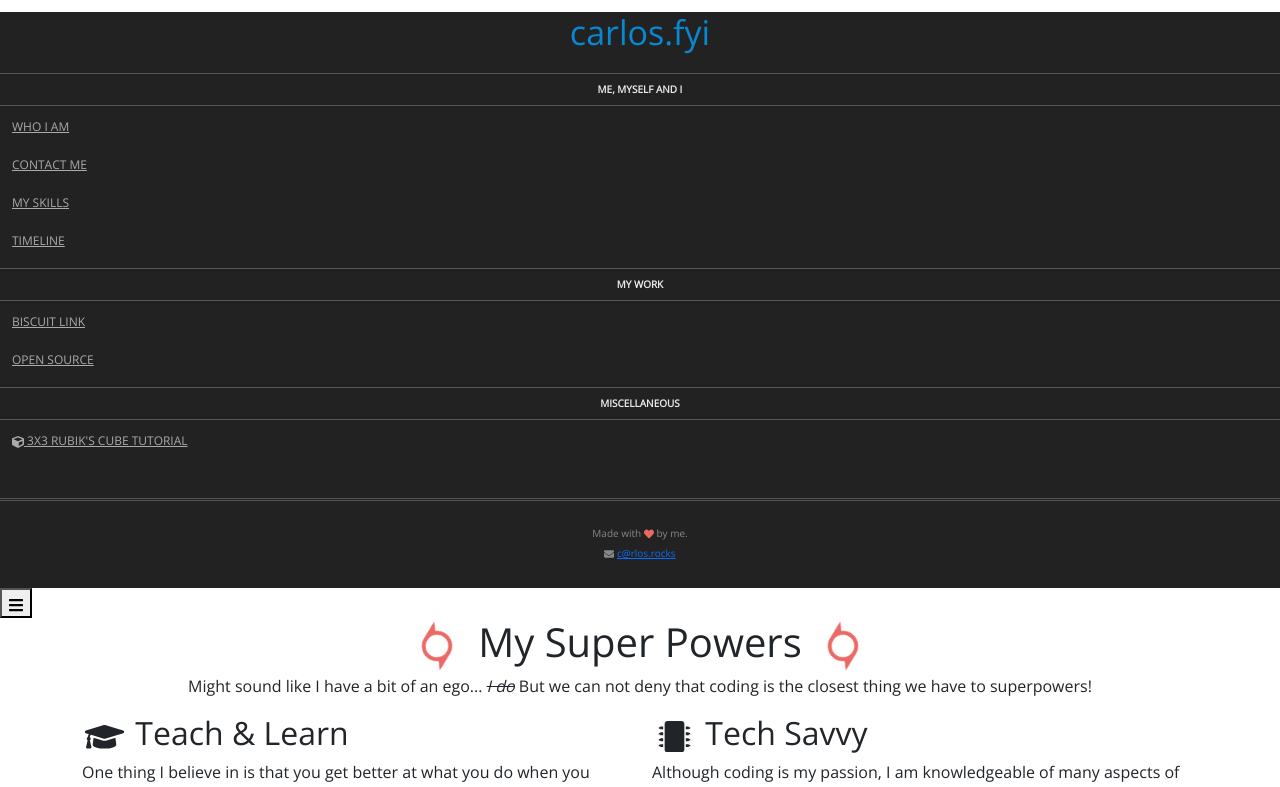
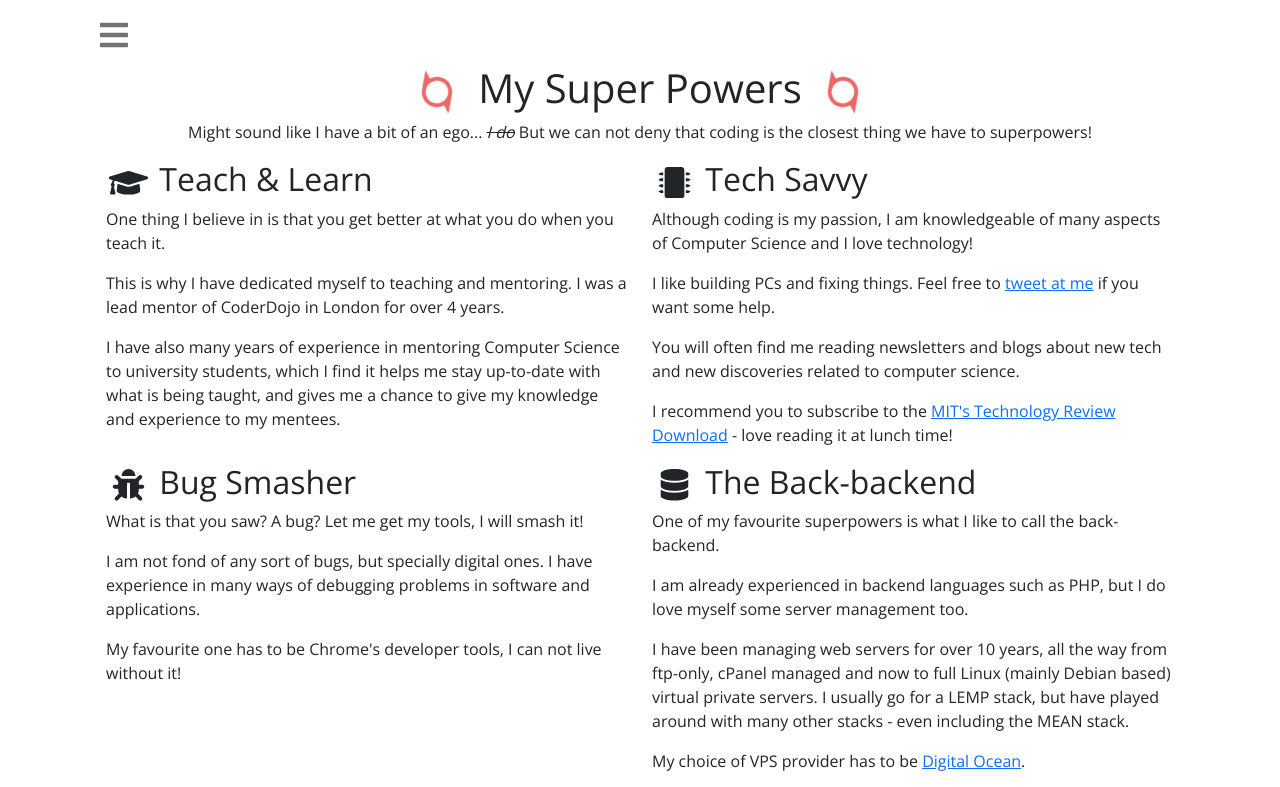
Before and after one commit to cajogos/carlos.fyi, a Next.js app: page /skills in a window 1280 px wide. Shown: the top 787 px of the page. Built offline with nearby package versions, Linux system fonts and the light colour scheme.

Commit message:
Initial menu drawer

```diff
--- a/_old/public/assets/css/main.css
+++ /dev/null
@@ -1,17 +0,0 @@
-/* TOGGLE BUTTON */
-button.toggle-button {
-	transition: opacity 0.5s;
-	background: transparent;
-	font-size: 32px;
-	cursor: pointer;
-	outline: none;
-	border: none;
-	height: 64px;
-	width: 64px;
-	opacity: 0.55;
-	color: #000;
-	padding: 0;
-}
-button.toggle-button:hover {
-	opacity: 1;
-}
--- a/_old/public/assets/css/slideout.css
+++ /dev/null
@@ -1,43 +0,0 @@
-/* SLIDEOUT JS DEFAULT CSS */
-body {
-	width: 100%;
-	height: 100%;
-}
-
-.slideout-menu {
-	position: fixed;
-	top: 0;
-	bottom: 0;
-	width: 300px;
-	min-height: 100vh;
-	overflow-y: auto;
-	-webkit-overflow-scrolling: touch;
-	z-index: 0;
-	display: none;
-}
-
-.slideout-menu-left {
-	left: 0;
-}
-
-.slideout-menu-right {
-	right: 0;
-}
-
-.slideout-panel {
-	position: relative;
-	z-index: 1;
-	will-change: transform;
-	background-color: #FFF;
-	min-height: 100vh;
-}
-
-.slideout-open,
-.slideout-open body,
-.slideout-open .slideout-panel {
-	overflow: hidden;
-}
-
-.slideout-open .slideout-menu {
-	display: block;
-}
--- a/components/SlideoutNavbar.tsx
+++ b/components/SlideoutNavbar.tsx
@@ -4,8 +4,12 @@ import { FaCube, FaHeart, FaEnvelope } from 'react-icons/fa';
 
 import ComponentStyles from '../styles/components/SlideoutNavbar.module.scss';
 
-export default function SlideoutNavbar()
+export default function SlideoutNavbar({ isOpen })
 {
+    if (!isOpen)
+    {
+        return <></>;
+    }
     return (
         <div className={ComponentStyles.menu}>
             <Link href="/">
--- a/layouts/Main.tsx
+++ b/layouts/Main.tsx
@@ -1,8 +1,10 @@
 import Head from 'next/head';
 
-import { FaBars } from 'react-icons/fa';
+import { FaBars, FaTimes } from 'react-icons/fa';
+
 import Footer from '../components/Footer';
 import SlideoutNavbar from '../components/SlideoutNavbar';
+import { useState } from 'react';
 
 type LayoutProps = {
     children: React.ReactNode;
@@ -10,18 +12,29 @@ type LayoutProps = {
 
 export default function MainLayout({ children }: LayoutProps)
 {
+    const [isNavbarOpen, setIsNavbarOpen] = useState(false)
+
     return (
         <>
             <Head>
                 <link href="https://fonts.googleapis.com/css?family=Open+Sans|Roboto+Mono" rel="stylesheet" />
             </Head>
-            <SlideoutNavbar />
-            <div id="website-content">
-                <button className="toggle-button"><FaBars /></button>
-
-                <div className="container">
-                    {children}
-                    <Footer />
+            <div className="container">
+                <div className="row">
+                    {isNavbarOpen &&
+                        <div className="col-3">
+                            <SlideoutNavbar isOpen={isNavbarOpen} />
+                        </div>
+                    }
+                    <div className="col">
+                        <button className="toggle-button" onClick={() => setIsNavbarOpen(!isNavbarOpen)}>
+                            {isNavbarOpen ? <FaTimes /> : <FaBars />}
+                        </button>
+                        <div className="container">
+                            {children}
+                            <Footer />
+                        </div>
+                    </div>
                 </div>
             </div>
         </>
--- a/package.json
+++ b/package.json
@@ -29,7 +29,8 @@
     "react": "^17.0.2",
     "react-dom": "^17.0.2",
     "react-icons": "^4.3.1",
-    "sass": "^1.43.2"
+    "sass": "^1.43.2",
+    "slideout": "^1.0.1"
   },
   "devDependencies": {
     "@types/react": "^17.0.30",
--- a/styles/global.scss
+++ b/styles/global.scss
@@ -5,6 +5,8 @@ body {
     font-family: 'Open Sans', sans-serif;
     padding: 0;
     margin: 0;
+    width: 100%;
+    height: 100%;
 }
 
 .text-blue {
@@ -19,7 +21,67 @@ body {
     color: $global-yellow;
 }
 
-#website-content {
+#navbar {
+    display: none;
+}
+
+#content {
     position: relative;
     background: #FFF;
 }
+
+.toggle-button {
+    transition: opacity 0.5s;
+    background: transparent;
+    font-size: 32px;
+    cursor: pointer;
+    outline: none;
+    border: none;
+    height: 64px;
+    width: 64px;
+    opacity: 0.55;
+    color: #000;
+    padding: 0;
+
+    &:hover {
+        opacity: 1;
+    }
+}
+
+.slideout-menu {
+    position: fixed;
+    top: 0;
+    bottom: 0;
+    width: 300px;
+    min-height: 100vh;
+    overflow-y: auto;
+    -webkit-overflow-scrolling: touch;
+    z-index: 0;
+    display: none;
+}
+
+.slideout-menu-left {
+    left: 0;
+}
+
+.slideout-menu-right {
+    right: 0;
+}
+
+.slideout-panel {
+    position: relative;
+    z-index: 1;
+    will-change: transform;
+    background-color: #FFF;
+    min-height: 100vh;
+}
+
+.slideout-open,
+.slideout-open body,
+.slideout-open .slideout-panel {
+    overflow: hidden;
+}
+
+.slideout-open .slideout-menu {
+    display: block;
+}
```
Also changed, not shown: 1 other file (tests, documents, lock files or other folders).
